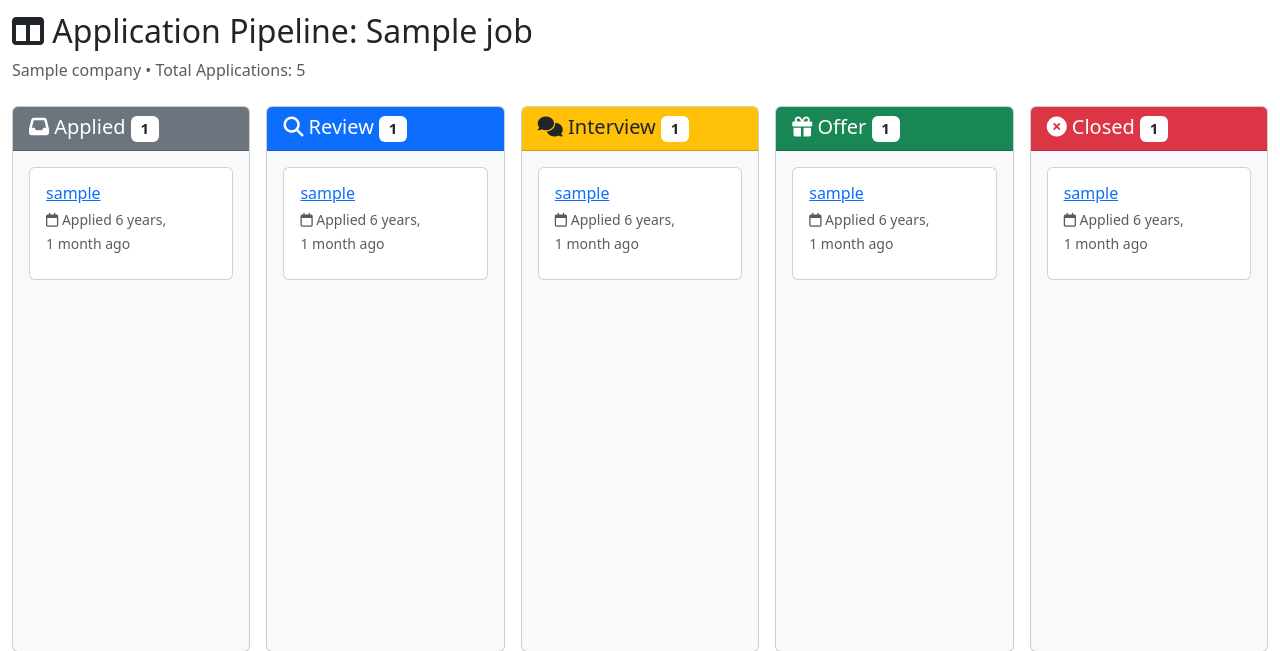
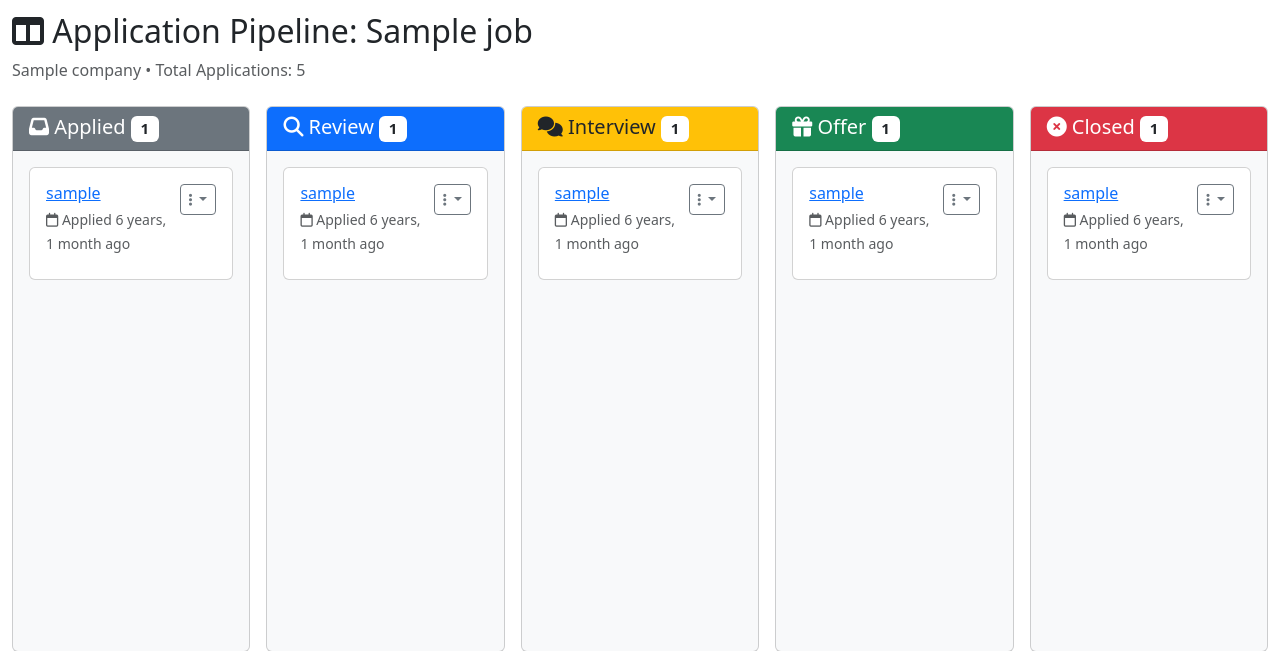
Before and after one commit to StealthyFearZ/lockedin, a Django app: template lockedin/jobs/templates/jobs/application_pipeline.html in a window 1280 px wide. Shown: the part 154-805 px from the top of the page. Run offline with Django 5.2, Linux system fonts and the light colour scheme; the template is opened without the code that fills it: most values are stand-ins (such as "Sample title", 1, 10 or a date in 2020); some libraries are stand-ins or nearby versions.

Commit message:
Added dropdown button

```diff
--- a/lockedin/jobs/templates/jobs/application_card.html
+++ b/lockedin/jobs/templates/jobs/application_card.html
@@ -15,8 +15,12 @@
                 </small>
             </div>
             <!-- Add Dropdown menu to move between stages / columns-->
-            <div>
-
+            <div class="dropdown">
+                <!-- Button for the dropdown-->
+                <button class="btn btn-sm btn-outline-secondary dropdown-toggle"
+                        type="button" data-bs-toggle="dropdown">
+                    <i class="fas fa-ellipsis-v"></i>
+                </button>
             </div>
             <!-- Add The Skills Section -->
             <div>
```
